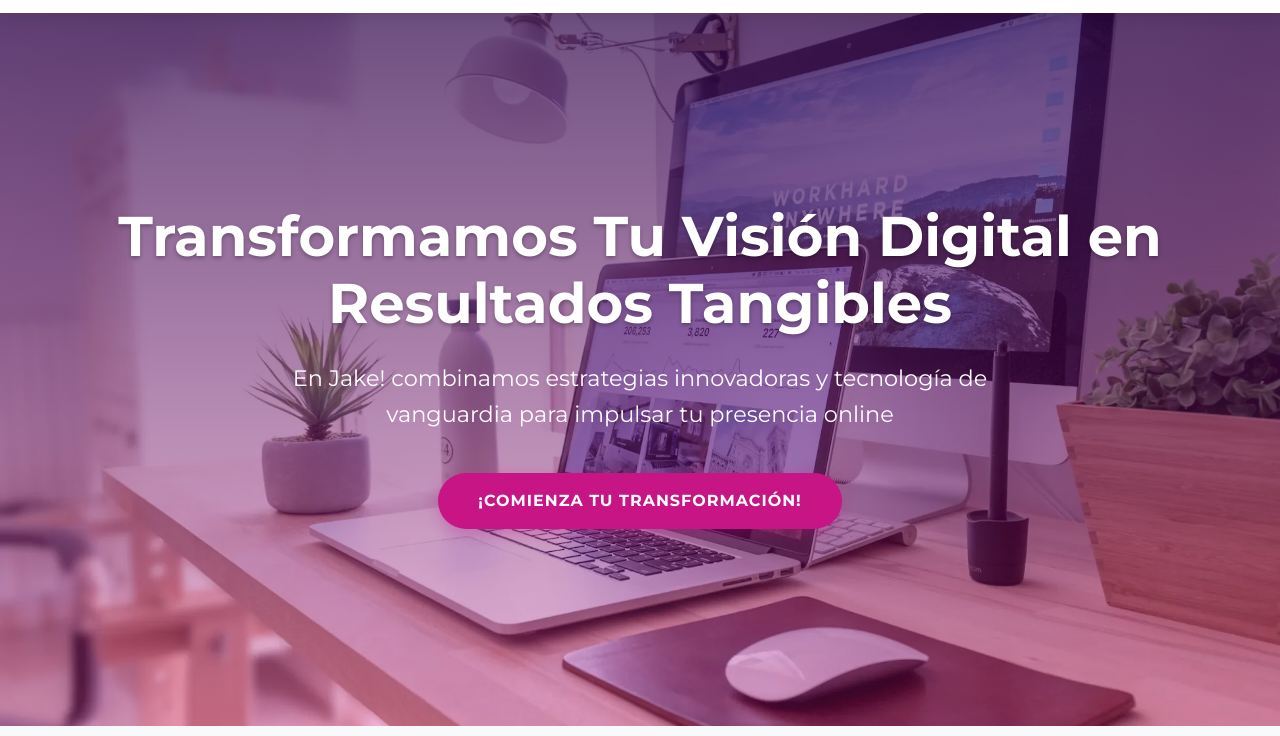
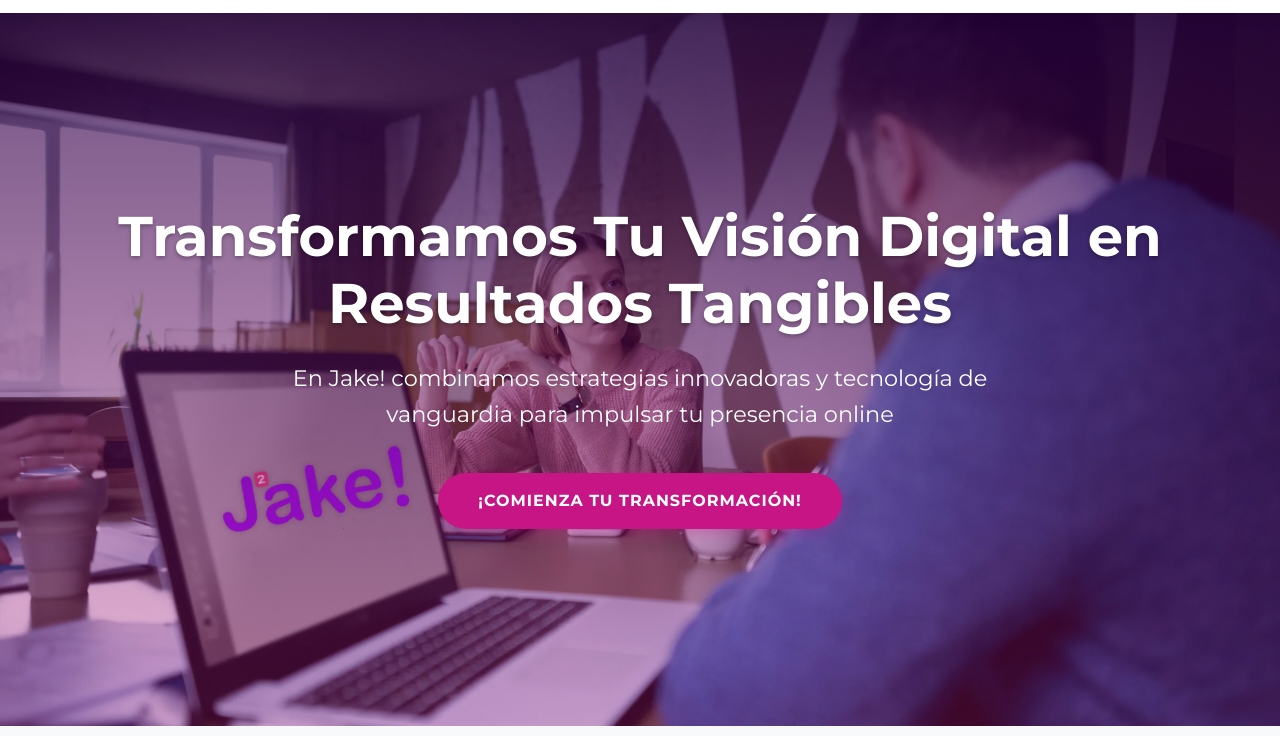
Before and after one commit to JacobMeza87/Jake-digital, a plain HTML site: page index.html in a window 1280 px wide. Shown: the part 64-800 px from the top of the page. Drawn offline with nearby package versions, Linux system fonts and the light colour scheme.

Commit message:
prueba 3

```diff
--- a/index.html
+++ b/index.html
@@ -10,6 +10,8 @@
     <link rel="stylesheet" href="https://cdnjs.cloudflare.com/ajax/libs/font-awesome/5.15.4/css/all.min.css">
     <link href="https://fonts.googleapis.com/css2?family=Montserrat:wght@400;600;700&display=swap" rel="stylesheet">
     <link rel="stylesheet" href="https://cdnjs.cloudflare.com/ajax/libs/font-awesome/5.15.4/css/all.min.css">
+    <!-- Canonical a la URL “oficial” de servicios -->
+    <link rel="canonical" href="https://jacobmeza87.github.io/Jake-digital/">
 </head>
 <body class="pagina-index">
 <!--inicio del header-->
--- a/styles.css
+++ b/styles.css
@@ -165,7 +165,7 @@
 /* Hero especifico para pagina de inicio */
 .pagina-index .hero {
     background-image: linear-gradient(rgba(46, 2, 73, 0.7), rgba(199, 21, 133, 0.3)),
-                      url(imagenes/portada-para-web-hero.webp);
+                      url(/imagenes/portada\ jake.webp);
 }
 
 /* Hero especifico para pagina de publicidad */
```
Also changed, not shown: servicios.html (+2 -0 lines).
